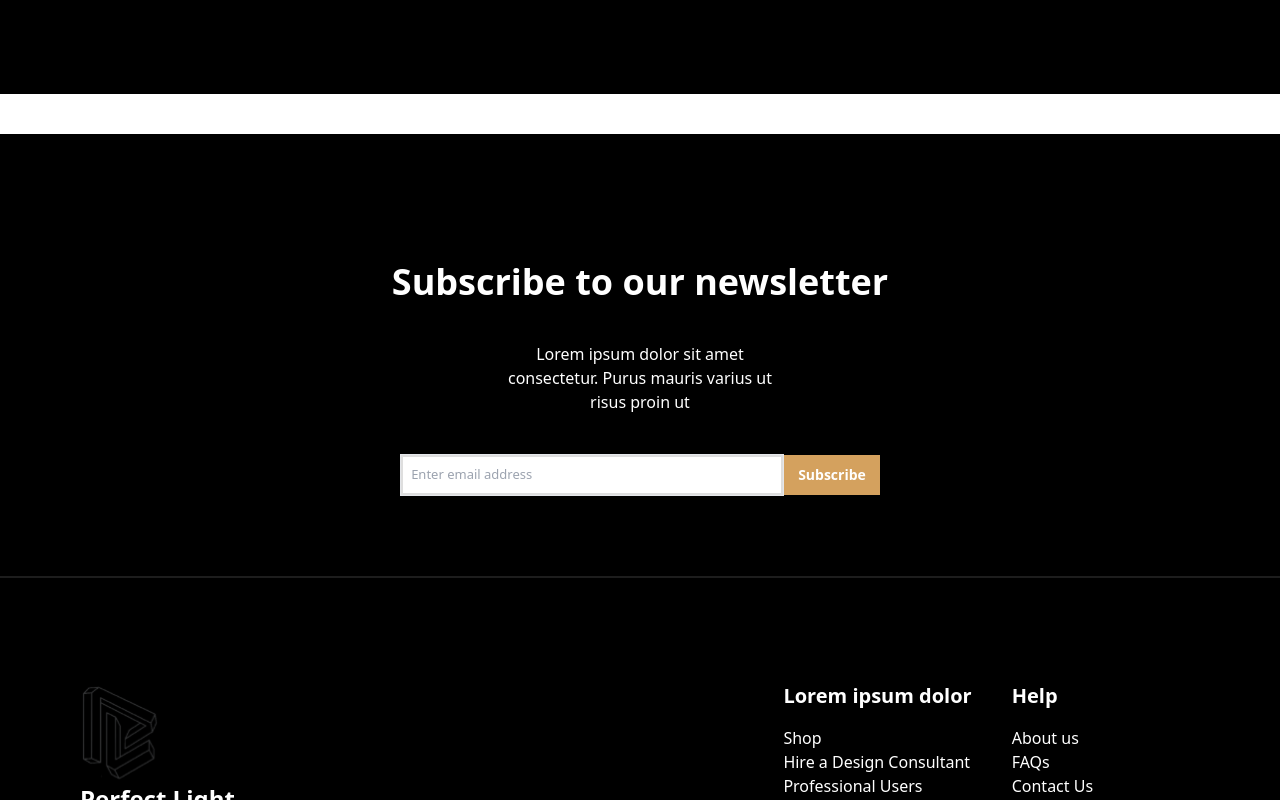
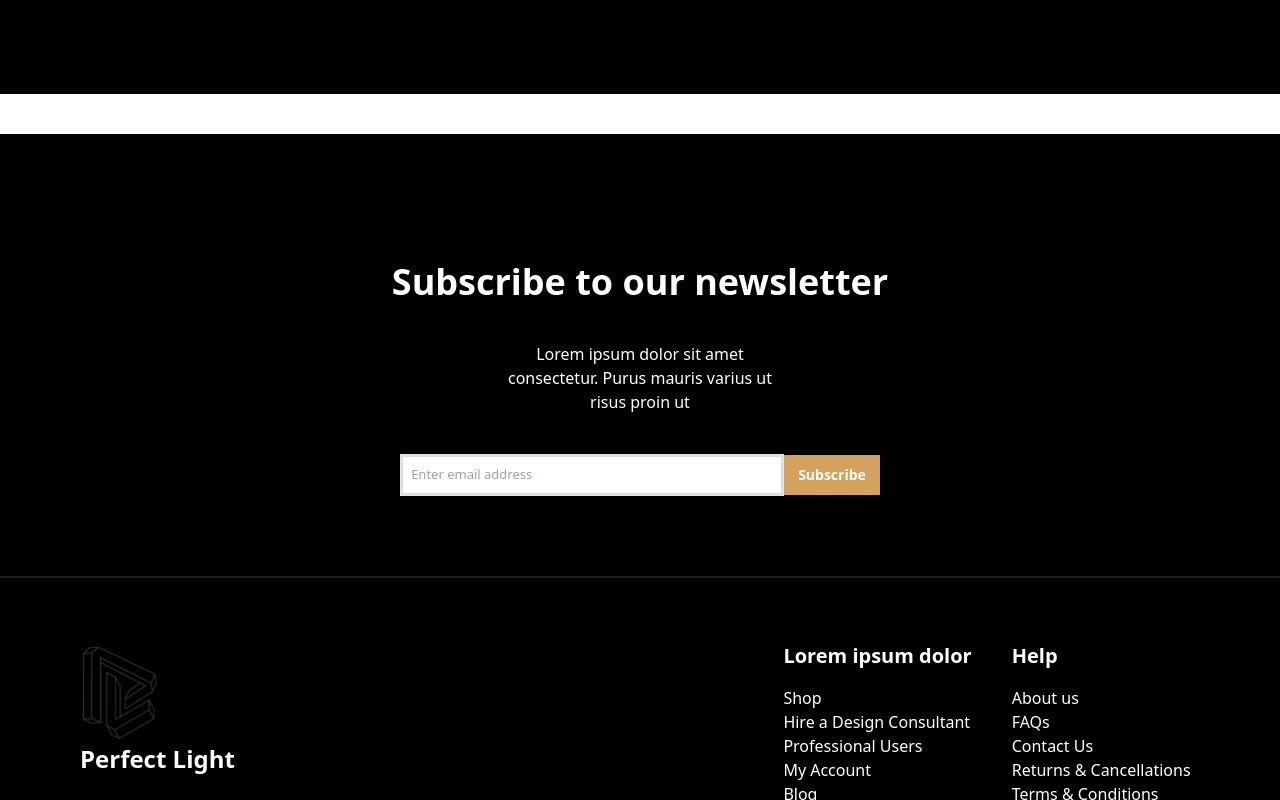
Before and after one commit to Alfred-Nelson/perfect-lights-components, a React (Create React App) app: page / in a window 1280 px wide. Shown: the part 3860-4660 px from the top of the page. Built offline with nearby package versions, Linux system fonts and the light colour scheme; the HTML template or start-up script is replaced by a standard one.

Commit message:
Feature: footer-component

```diff
--- a/src/components/Footer.tsx
+++ b/src/components/Footer.tsx
@@ -9,7 +9,7 @@ import linkedIn from "../assets/svg/linkedIn.svg"
 import copyrightsign from "../assets/svg/copyrightsign.svg"
 function Footer() {
     return (
-        <footer className='flex flex-col gap-y-20 mt-10 pt-32 pb-10 bg-black text-white'>
+        <footer className='flex flex-col gap-y-10 mt-10 pt-32 pb-10 bg-black text-white'>
 
 
 
```
